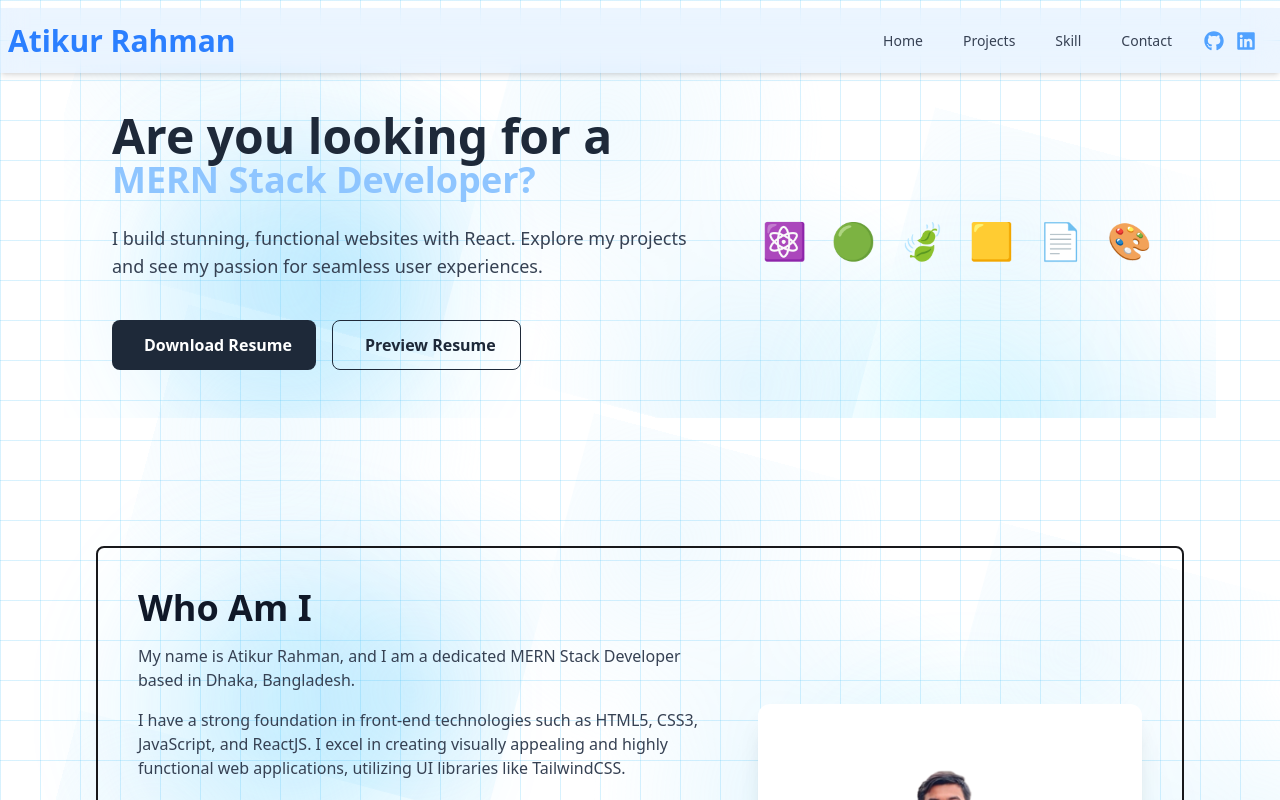
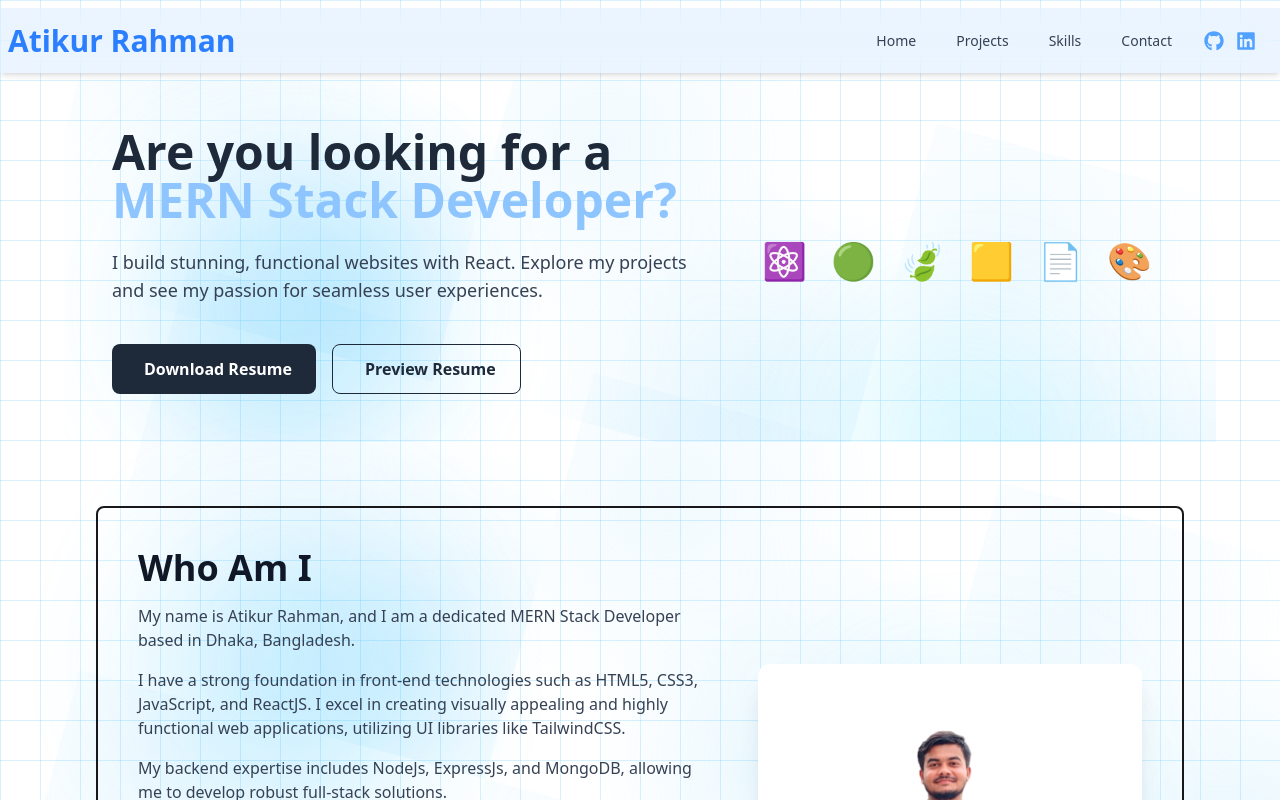
Before and after one commit to atikurrahman33/Portfolio-website, a React (Vite) app: page / in a window 1280 px wide. Shown: the top 800 px of the page. Built offline with nearby package versions, Linux system fonts and the light colour scheme.

Commit message:
Add react-router-hash-link and update components for improved navigation and layout

```diff
--- a/package.json
+++ b/package.json
@@ -22,6 +22,7 @@
     "react-dom": "^18.2.0",
     "react-icons": "^5.5.0",
     "react-router-dom": "^7.8.1",
+    "react-router-hash-link": "^2.4.3",
     "tailwindcss": "^4.1.12"
   },
   "devDependencies": {
--- a/src/page/Banner/Banner.jsx
+++ b/src/page/Banner/Banner.jsx
@@ -16,7 +16,7 @@ const tools = [
 const Banner = () => {
   const [isModalOpen, setIsModalOpen] = useState(false);
   const resumeUrl =
-    "https://www.w3.org/WAI/ER/tests/xhtml/testfiles/resources/pdf/dummy.pdf";
+    "/public/Document/Atikur_Rahman_2.pdf";
 
   const handleDownload = () => {
     const link = document.createElement("a");
@@ -30,36 +30,37 @@ const Banner = () => {
   return (
     <>
       {/* Banner Section */}
-    <section className="max-w-6xl w-full p-8 lg:p-12 grid lg:grid-cols-12 gap-8 mx-auto my-16 relative overflow-hidden">
+      <section className="max-w-6xl w-full p-4 sm:p-8 lg:p-12 grid lg:grid-cols-12 gap-8 mx-auto mt-20 relative overflow-hidden">
         {/* Left Side */}
         <div className="lg:col-span-7 flex flex-col justify-center space-y-6 relative z-10">
           <motion.h1
-      className="text-4xl md:text-5xl font-bold text-gray-800"
+            className="text-3xl sm:text-4xl md:text-5xl font-bold text-gray-800"
             initial={{ opacity: 0 }}
             animate={{ opacity: 1 }}
             transition={{ duration: 1 }}
           >
             Are you looking for a{" "}
-      <p className="text-blue-300 border-gray-800 text-4xl">
+            <span className="text-blue-300 border-gray-800 text-3xl sm:text-4xl md:text-5xl">
               MERN Stack Developer?
-      </p>
+            </span>
           </motion.h1>
-    <p className="text-gray-700 text-lg">
+          <p className="text-gray-700 text-base sm:text-lg">
             I build stunning, functional websites with React. Explore my projects and see my
             passion for seamless user experiences.
           </p>
 
-    <div className="flex flex-col sm:flex-row gap-4 mt-4 relative z-10">
+          {/* Buttons */}
+          <div className="flex flex-col sm:flex-row sm:flex-wrap gap-4 mt-4">
             <button
               onClick={handleDownload}
-        className="bg-gray-800 text-white px-6 py-3 rounded-lg font-semibold flex items-center justify-center hover:bg-gray-900 hover:shadow-lg transition-all duration-300"
+              className="w-full sm:w-auto bg-gray-800 text-white px-6 py-3 rounded-lg font-semibold flex items-center justify-center hover:bg-gray-900 hover:shadow-lg transition-all duration-300"
             >
               <i className="fas fa-download mr-2"></i> Download Resume
             </button>
-      <Link to="/resume">
+            <Link to="/resume" className="w-full sm:w-auto">
               <button
                 onClick={() => setIsModalOpen(true)}
-          className="border border-gray-800 text-gray-800 px-6 py-3 rounded-lg font-semibold flex items-center justify-center hover:bg-gray-800 hover:text-white transition-all duration-300"
+                className="w-full sm:w-auto border border-gray-800 text-gray-800 px-6 py-3 rounded-lg font-semibold flex items-center justify-center hover:bg-gray-800 hover:text-white transition-all duration-300"
               >
                 <i className="fas fa-eye mr-2"></i> Preview Resume
               </button>
@@ -68,8 +69,7 @@ const Banner = () => {
         </div>
 
         {/* Right Side - Animated Tools */}
-  <div className="lg:col-span-5 flex justify-center items-center relative z-10">
-    <div className="flex space-x-6">
+        <div className="lg:col-span-5 flex justify-center items-center relative z-10 flex-wrap gap-6">
           {tools.map((tool) => (
             <motion.div
               key={tool.name}
@@ -82,28 +82,26 @@ const Banner = () => {
             </motion.div>
           ))}
         </div>
-  </div>
 
         {/* Backgrounds */}
         <BackgroundBlobs />
         <RadialBackground />
       </section>
 
-
       {/* Resume Modal */}
       {isModalOpen && (
         <div
-          className="fixed inset-0 bg-black/80 z-50 flex justify-center items-center"
+          className="fixed inset-0 bg-black/80 z-50 flex justify-center items-center p-4 sm:p-6"
           onClick={() => setIsModalOpen(false)}
         >
           <span
-            className="absolute top-6 right-8 text-white text-4xl cursor-pointer"
+            className="absolute top-6 right-4 sm:right-8 text-white text-4xl cursor-pointer"
             onClick={() => setIsModalOpen(false)}
           >
             &times;
           </span>
 
-          <div className="w-4/5 h-4/5 bg-white rounded-lg overflow-hidden">
+          <div className="w-full sm:w-4/5 h-96 sm:h-4/5 bg-white rounded-lg overflow-hidden">
             <iframe
               src={resumeUrl}
               width="100%"
--- a/src/page/Contact/Contact.jsx
+++ b/src/page/Contact/Contact.jsx
@@ -5,7 +5,7 @@ import { faPhone, faEnvelope, faMapMarkerAlt } from "@fortawesome/free-solid-svg
 
 const Contact = () => {
   return (
-    <div className="max-w-6xl mx-auto py-16 px-6 min-h-screen bg-blue-50 flex justify-center items-center bo mt-6 border border-gray-300 rounded-lg shadow-lg
+    <div id="contact" className="max-w-6xl mx-auto py-16 px-6 min-h-screen bg-blue-50 flex justify-center items-center bo mt-6 border border-gray-300 rounded-lg shadow-lg
 
     ">
       <div className="contact-card w-full max-w-6xl bg-white rounded-xl shadow-xl overflow-hidden grid grid-cols-1 lg:grid-cols-12 ">
--- a/src/page/Home/Home.jsx
+++ b/src/page/Home/Home.jsx
@@ -10,7 +10,7 @@ import Skills from "../Skills/Skills";
 
 const Home = () => {
     return (
-        <div>
+        <div id="home">
             <Banner />
 
             <About />
--- a/src/page/Projects/Project.jsx
+++ b/src/page/Projects/Project.jsx
@@ -12,7 +12,7 @@ const Project = () => {
   };
 
   return (
-    <div className="w-full px-6 mt-3">
+    <div id="project" className="w-full px-6 mt-3">
       <div className="max-w-6xl mx-auto">
         <h2 className="text-4xl font-bold text-gray-900 text-center mb-12">
           My Projects
--- a/src/page/Resume/Resume.jsx
+++ b/src/page/Resume/Resume.jsx
@@ -3,7 +3,7 @@
 
 const Resume = () => {
   return (
-    <div className="bg-gray-100 min-h-screen py-10">
+    <div className="bg-gray-100 min-h-screen py-10 mt-10">
       <div className="max-w-4xl mx-auto bg-white shadow-lg rounded-lg p-8">
 
         {/* Header */}
--- a/src/page/Shared/Navbar/navbar.jsx
+++ b/src/page/Shared/Navbar/navbar.jsx
@@ -1,23 +1,32 @@
 import { FaGithub, FaLinkedin } from "react-icons/fa";
+import { HashLink } from "react-router-hash-link";
 
 const Navbar = () => {
   return (
-    <div className="navbar max-w-7xl mx-auto mt-2  fixed top-0 left-0 right-0 backdrop-blur-md bg-blue-200/30 shadow-md z-50">
+    <div className="navbar max-w-7xl mx-auto mt-2 fixed top-0 left-0 right-0 backdrop-blur-md bg-blue-200/30 shadow-md z-50">
       {/* Left side: Logo */}
       <div className="navbar-start">
-        <a className="text-3xl font-bold text-blue-500">
+        <HashLink smooth to="#home" className="text-3xl font-bold text-blue-500">
           Atikur Rahman
-        </a>
+        </HashLink>
       </div>
 
       {/* Right side: Menu + Icons */}
       <div className="navbar-end">
         {/* Menu for large screens */}
         <ul className="menu menu-horizontal hidden lg:flex px-1 space-x-4 text-gray-700 font-medium">
-          <li><a href="#">Home</a></li>
-          <li><a href="#">Projects</a></li>
-          <li><a href="#">Skill</a></li>
-          <li><a href="#">Contact</a></li>
+          <li>
+            <HashLink smooth to="#home">Home</HashLink>
+          </li>
+          <li>
+            <HashLink smooth to="#project">Projects</HashLink>
+          </li>
+          <li>
+            <HashLink smooth to="#skill">Skills</HashLink>
+          </li>
+          <li>
+            <HashLink smooth to="#contact">Contact</HashLink>
+          </li>
         </ul>
 
         {/* Social icons */}
@@ -26,7 +35,7 @@ const Navbar = () => {
             href="https://github.com/atikurrahman33"
             target="_blank"
             rel="noopener noreferrer"
-            className="text-blue-400  text-xl"
+            className="text-blue-400 text-xl"
           >
             <FaGithub />
           </a>
@@ -34,7 +43,7 @@ const Navbar = () => {
             href="https://www.linkedin.com/in/atikur-rahman03/"
             target="_blank"
             rel="noopener noreferrer"
-            className="text-blue-400  text-xl"
+            className="text-blue-400 text-xl"
           >
             <FaLinkedin />
           </a>
@@ -57,10 +66,18 @@ const Navbar = () => {
             tabIndex={0}
             className="menu menu-sm dropdown-content bg-white rounded-box z-[1] mt-3 w-52 p-2 shadow"
           >
-            <li><a href="#">Home</a></li>
-            <li><a href="#">Projects</a></li>
-            <li><a href="#">Skills</a></li>
-            <li><a href="#">Contact</a></li>
+            <li>
+              <HashLink smooth to="/">Home</HashLink>
+            </li>
+            <li>
+              <HashLink smooth to="#project">Projects</HashLink>
+            </li>
+            <li>
+              <HashLink smooth to="#skill">Skills</HashLink>
+            </li>
+            <li>
+              <HashLink smooth to="#contact">Contact</HashLink>
+            </li>
           </ul>
         </div>
       </div>
--- a/src/page/Skills/Skills.jsx
+++ b/src/page/Skills/Skills.jsx
@@ -35,7 +35,7 @@ const skills = [
 
 const Skills = () => {
   return (
-    <div className="w-full py-16 px-6 ">
+    <div id="skill" className="w-full py-16 px-6 ">
       <div className="max-w-6xl mx-auto">
         <h2 className="text-4xl font-bold text-gray-900 text-center mb-10">
           My Technology Stack
```
Also changed, not shown: 1 other file (tests, documents, lock files or other folders). Lines whose indentation alone changed are shown as unchanged.
